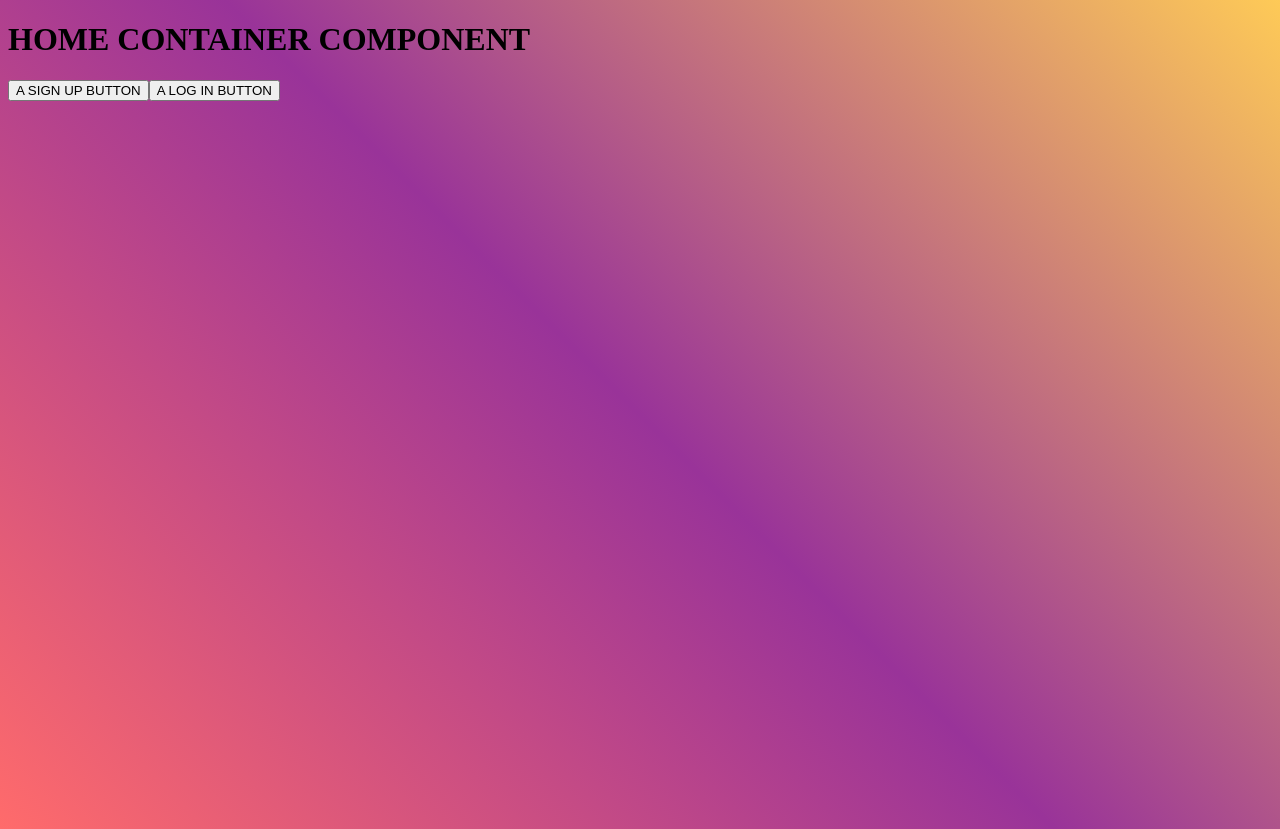
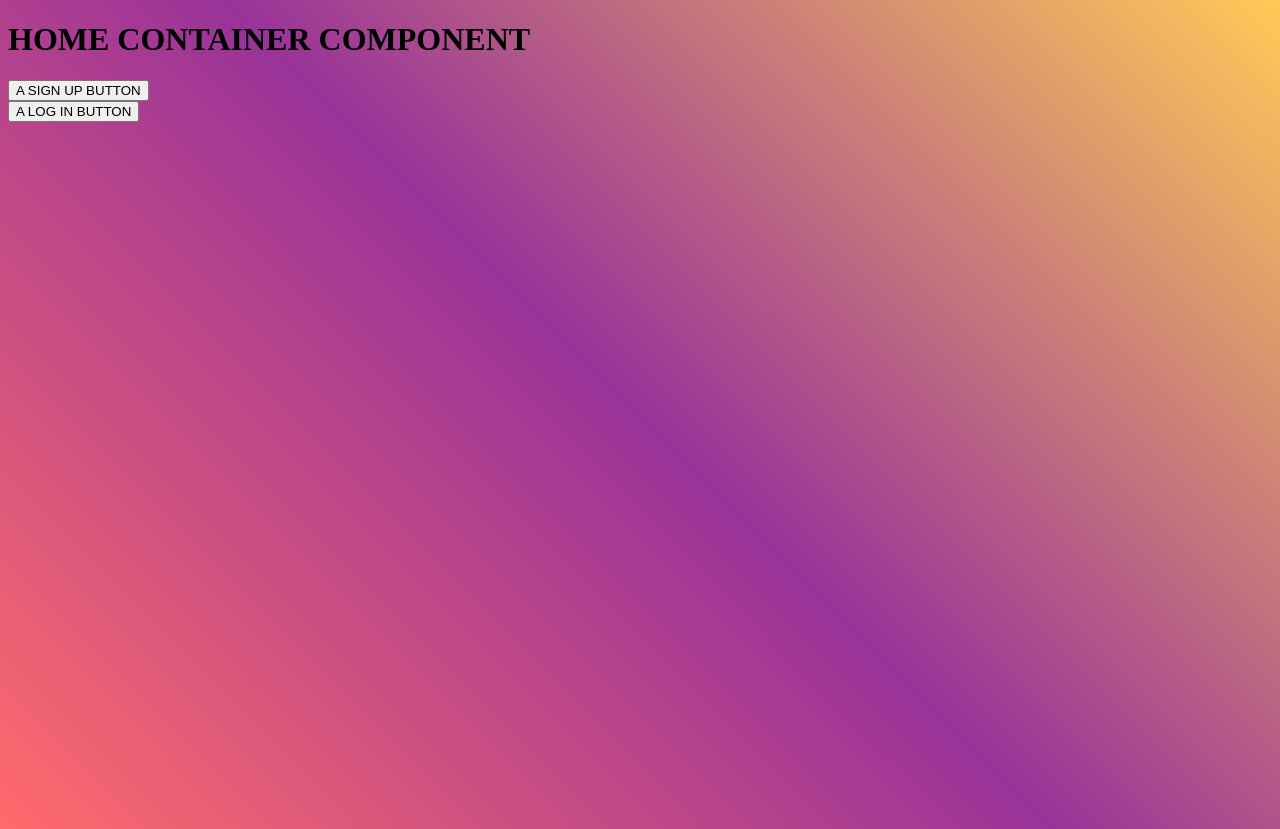
Before and after one commit to KimberlyRosaly/to-do-app, a React (Create React App) app: page / in a window 1280 px wide. Built offline with nearby package versions, Linux system fonts and the light colour scheme.

Commit message:
Login component utilizes react-router-dom's Link component to redirect

```diff
--- a/src/components/Login.js
+++ b/src/components/Login.js
@@ -1,10 +1,11 @@
 import React from 'react'
+import { Link } from 'react-router-dom'
 
 const Login = () => {
     return(
-        <>
-            <button>A LOG IN BUTTON</button>
-        </>
+        <div>
+            <Link to={'/login'}><button>A LOG IN BUTTON</button></Link>
+        </div>
     )
 }
 export default Login;
```
